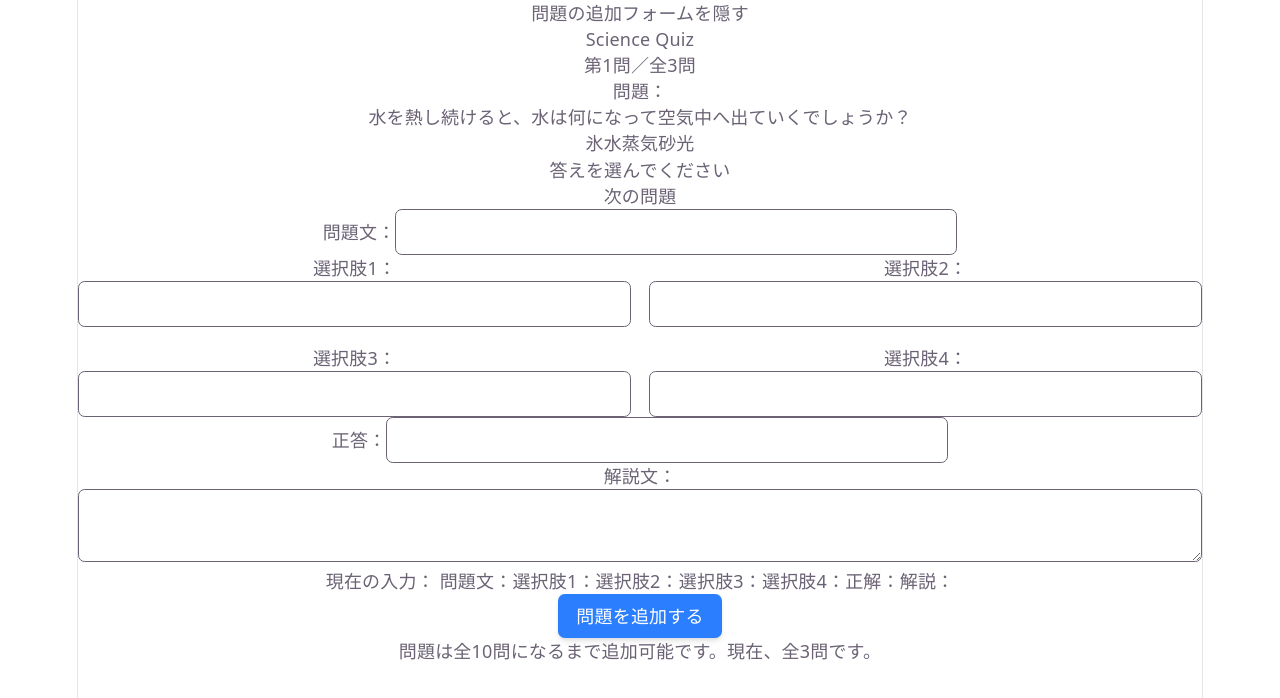
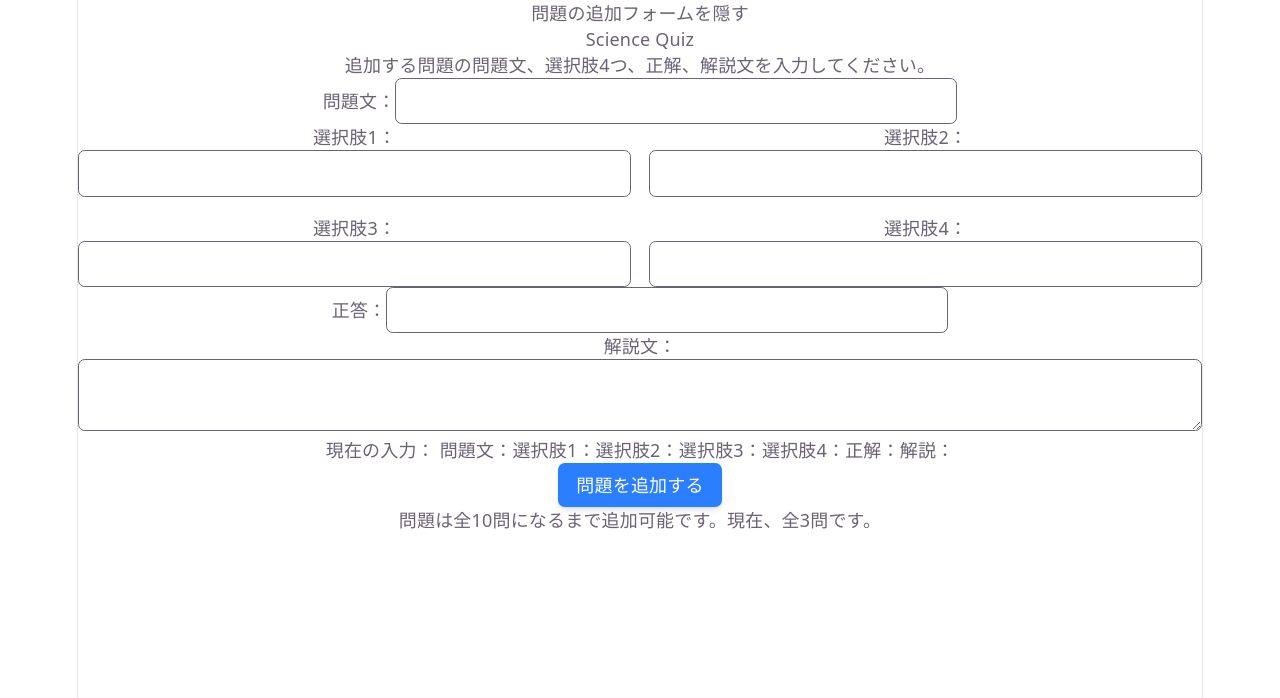
Before and after one commit to MurakiXi/pg-training, a React (Vite) app in the folder react-quiz/: page / in a window 1280 px wide. Both pictures are taken after a click on the button "問題の追加フォームを表示する". Shown: the top 698 px of the page. Built offline with nearby package versions, Linux system fonts and the light colour scheme.

Commit message:
feat: hide quiz while question form is open

```diff
--- a/react-quiz/src/App.tsx
+++ b/react-quiz/src/App.tsx
@@ -111,8 +111,8 @@ function App() {
             />
           :(
             <>
+              <div className={isAddFormVisible ? "hidden" : ""}>
                 <QuestionView current={currentQuestionIndex + 1} total={questions.length} question={currentQuestion} />
-
                 <AnswerChoices
                   choices={currentQuestion.choices}
                   onSelectAnswer={handleSelectAnswer}
@@ -124,6 +124,7 @@ function App() {
                   isLastQuestion={isLastQuestion}
                   handleNextQuestion={handleNextQuestion}
                 />
+              </div>
               <div className={isAddFormVisible ? "" : "hidden"}>
                 <QuestionForm
                   questionsLength={questions.length}
--- a/react-quiz/src/components/QuestionForm.tsx
+++ b/react-quiz/src/components/QuestionForm.tsx
@@ -97,6 +97,7 @@ export default function QuestionForm({ onAddQuestion,questionsLength }: Question
 
   return (
     <>
+      <div>追加する問題の問題文、選択肢4つ、正解、解説文を入力してください。</div>
       <div>
       問題文：
       <input
```
Also changed, not shown: 1 other file (tests, documents, lock files or other folders). Lines whose indentation alone changed are shown as unchanged.
